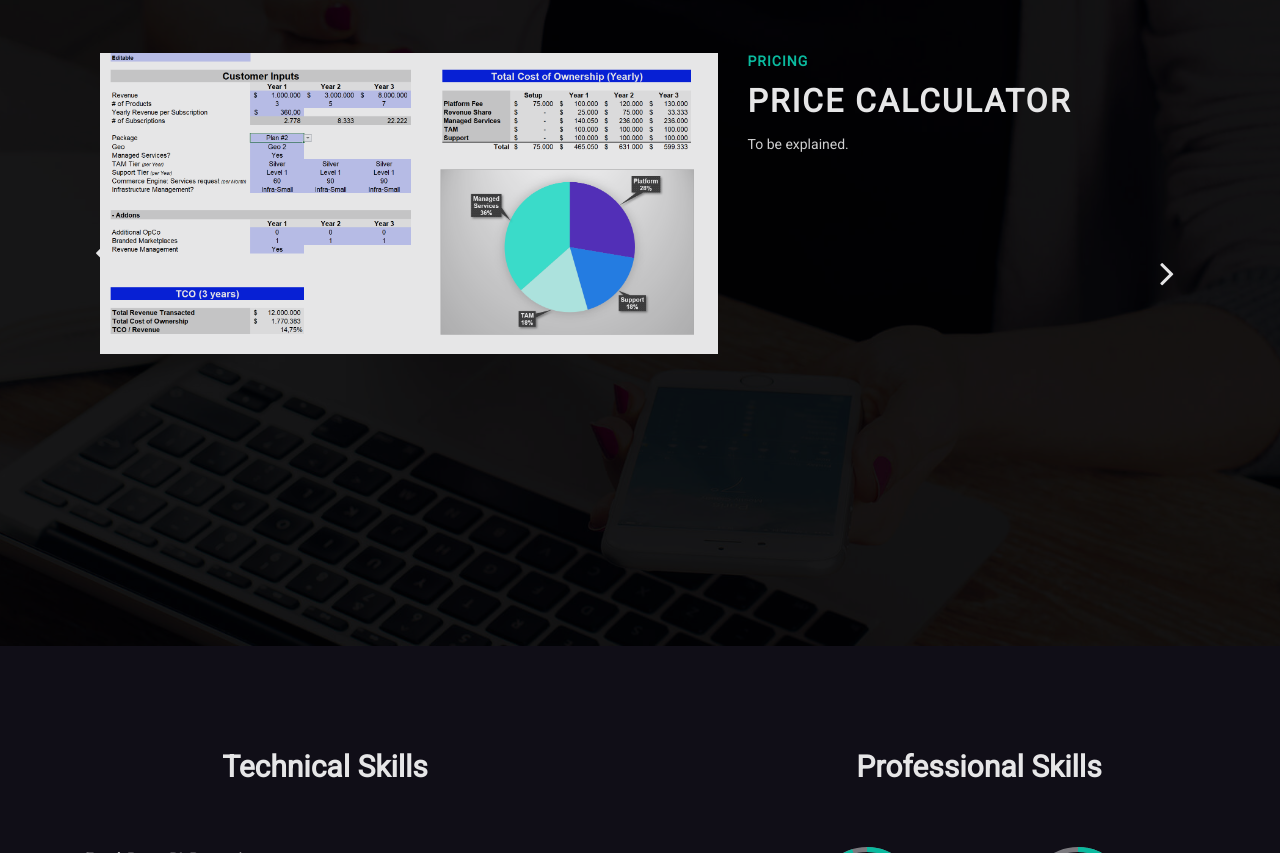
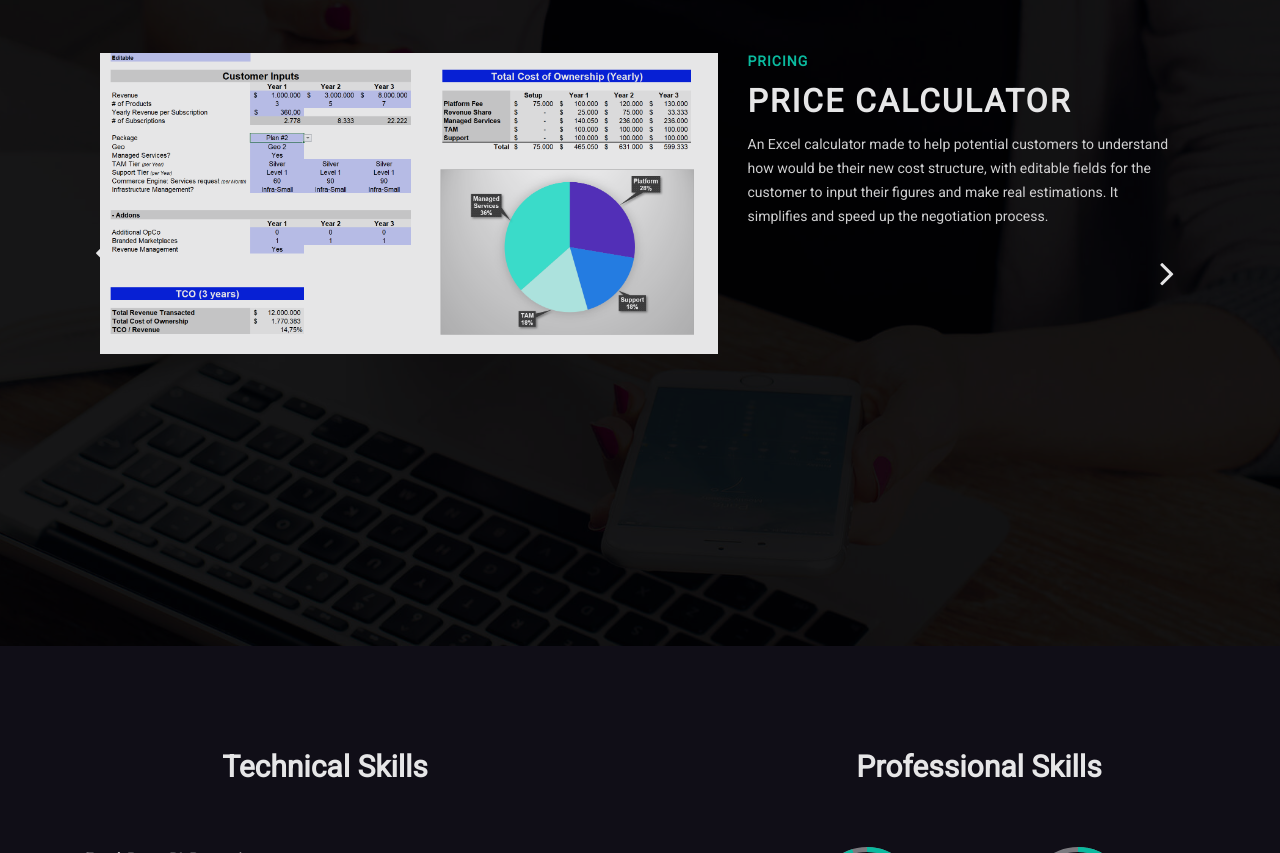
Before and after one commit to albertooruizz/albertooruizz.github.io, a plain HTML site: page index.html in a window 1280 px wide. Shown: the part 2200-3053 px from the top of the page. Drawn offline with Linux system fonts and the light colour scheme; some packages are replaced by stand-ins of ours.

Commit message:
Update index.html

```diff
--- a/index.html
+++ b/index.html
@@ -214,7 +214,7 @@ International MBA and focused on IT and Cloud environment I see myself ready for
 
         <!--
         ===================
-          FEATURE PROJECTS
+          FEATURED PROJECTS
         ===================
         -->
         <section class="mh-featured-project image-bg featured-img-one">
@@ -238,7 +238,7 @@ International MBA and focused on IT and Cloud environment I see myself ready for
                                             <div class="mh-featured-project-content">
                                                 <h4 class="project-category wow fadeInUp" data-wow-duration="0.8s" data-wow-delay="0.4s">Pricing</h4>
                                                 <h2 class="wow fadeInUp" data-wow-duration="0.8s" data-wow-delay="0.5s">Price Calculator</h2>
-                                                <p class="wow fadeInUp" data-wow-duration="0.8s" data-wow-delay="0.7s">To be explained.</p>
+                                                <p class="wow fadeInUp" data-wow-duration="0.8s" data-wow-delay="0.7s">An Excel calculator made to help potential customers to understand how would be their new cost structure, with editable fields for the customer to input their figures and make real estimations. It simplifies and speed up the negotiation process. </p>
 
 
                                             </div>
@@ -257,7 +257,7 @@ International MBA and focused on IT and Cloud environment I see myself ready for
                                             <div class="mh-featured-project-content">
                                                 <h4 class="project-category wow fadeInUp" data-wow-duration="0.8s" data-wow-delay="0.4s">Automation</h4>
                                                 <h2 class="wow fadeInUp" data-wow-duration="0.8s" data-wow-delay="0.5s">Worldwide Product Catalog</h2>
-                                                <p class="wow fadeInUp" data-wow-duration="0.8s" data-wow-delay="0.7s">To be explained.</p>
+                                                <p class="wow fadeInUp" data-wow-duration="0.8s" data-wow-delay="0.7s">A set of linked SharePoint pages that are automatically updated everytime we recieve a new price change. I created some workflows behind that made this catalog fully autonomous.  </p>
                                             </div>
                                         </div>
                                     </div>
@@ -267,14 +267,14 @@ International MBA and focused on IT and Cloud environment I see myself ready for
                                     <div class="row">
                                         <div class="col-sm-7">
                                             <div class="mh-featured-project-img shadow-2 wow fadeInUp" data-wow-duration="0.8s" data-wow-delay="0.2s">
-                                                <img src="assets/images/p-2.png" alt="" class="img-fluid">
+                                                <img src="assets/images/p-3.png" alt="" class="img-fluid">
                                             </div>
                                         </div>
                                         <div class="col-sm-5">
                                             <div class="mh-featured-project-content">
                                                 <h4 class="project-category wow fadeInUp" data-wow-duration="0.8s" data-wow-delay="0.4s">Business Strategy</h4>
                                                 <h2 class="wow fadeInUp" data-wow-duration="0.8s" data-wow-delay="0.5s">Cost Study</h2>
-                                                <p class="wow fadeInUp" data-wow-duration="0.8s" data-wow-delay="0.7s">To be explained.</p>
+                                                <p class="wow fadeInUp" data-wow-duration="0.8s" data-wow-delay="0.7s">A complete cost study that helped us to decide whether we purchase a new software or we build it in-house.</p>
 
                                             </div>
                                         </div>
```
